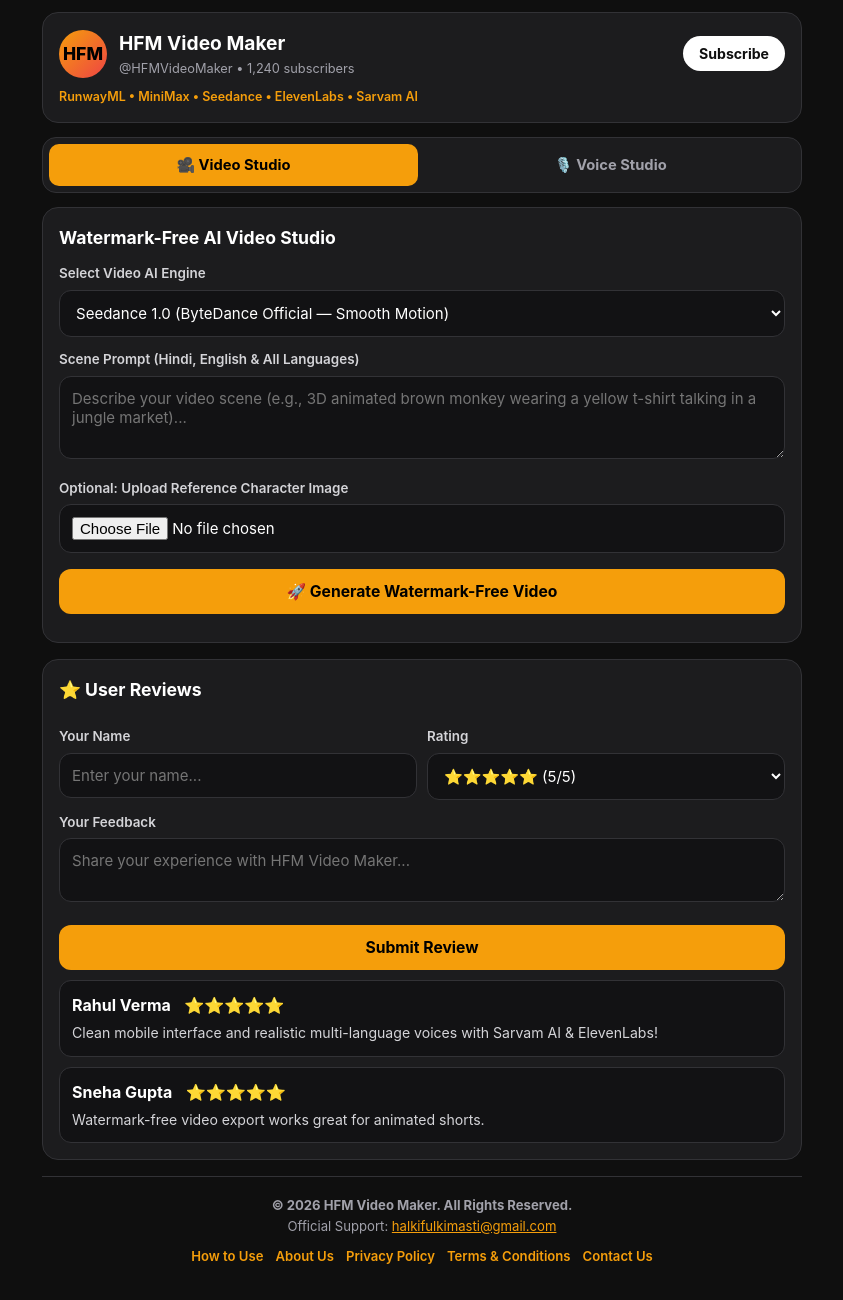
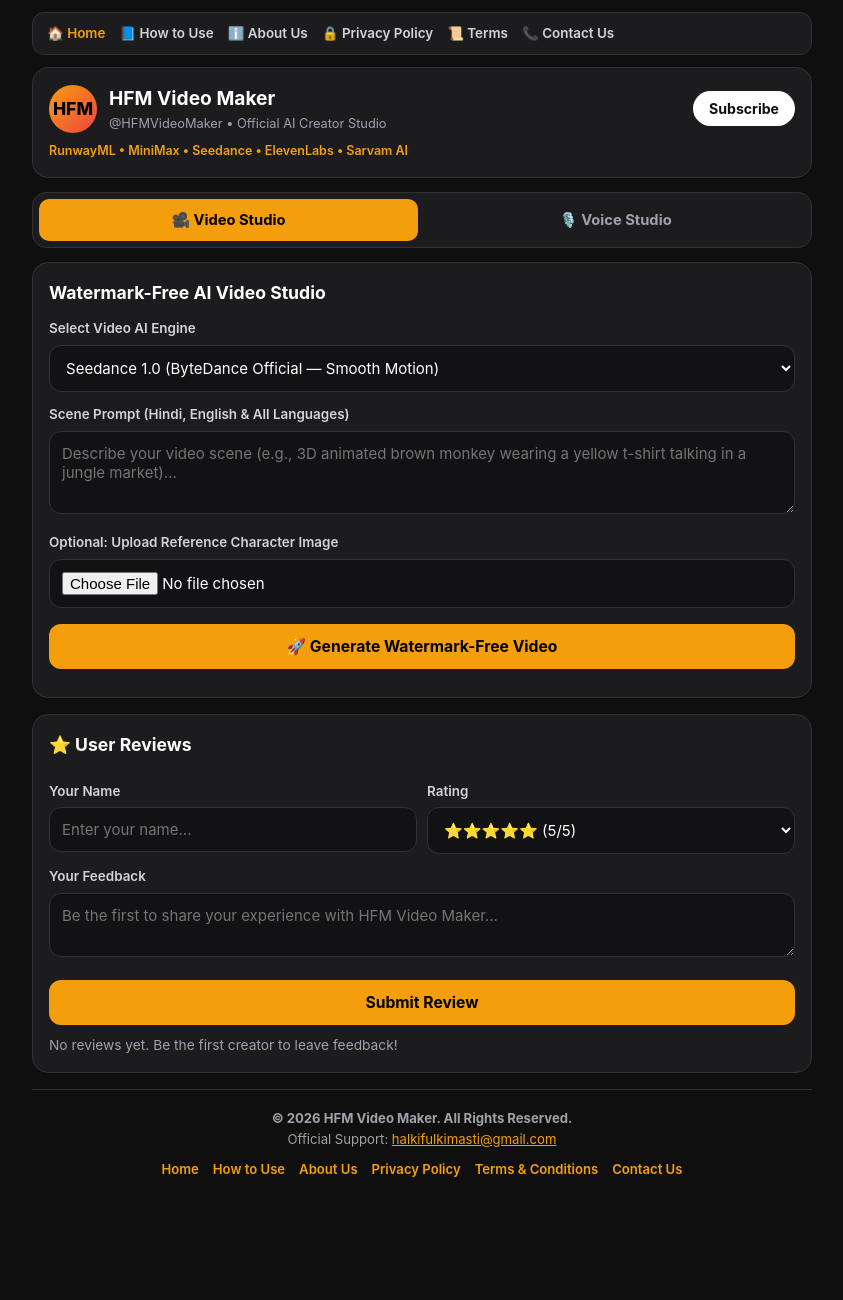
Before and after one commit to halkifulkimasti/hfmvideomaker, a plain HTML site: page index.html in a window 1280 px wide. Shown: the whole page, without its empty margins (218-1061 px from the left). After the commit the page ends 1221 px from the top, so only its background shows below. Drawn offline with Linux system fonts and the light colour scheme.

Commit message:
Update index.html

```diff
--- a/index.html
+++ b/index.html
@@ -18,7 +18,20 @@
     }
     * { box-sizing: border-box; margin: 0; padding: 0; font-family: -apple-system, BlinkMacSystemFont, "Segoe UI", Roboto, sans-serif; }
     body { background: var(--bg); color: var(--text); line-height: 1.55; padding: 12px; }
-    .container { max-width: 760px; margin: 0 auto; }
+    .container { max-width: 780px; margin: 0 auto; }
+
+    /* Top AdSense-Friendly Navigation Bar */
+    .top-nav {
+      display: flex; align-items: center; gap: 14px; overflow-x: auto;
+      background: var(--card); border: 1px solid var(--border);
+      padding: 10px 14px; border-radius: 12px; margin-bottom: 12px;
+      white-space: nowrap; scrollbar-width: none;
+    }
+    .top-nav::-webkit-scrollbar { display: none; }
+    .top-nav a {
+      color: #d4d4d8; text-decoration: none; font-size: 0.84rem; font-weight: 600;
+    }
+    .top-nav a.active, .top-nav a:hover { color: var(--accent); }
 
     /* Clean Mobile-First Channel Header */
     .channel-header {
@@ -49,7 +62,6 @@
     .yt-sub-pill.subscribed {
       background: #27272a; color: #ffffff; border: 1px solid #3f3f46;
     }
-    .yt-sub-pill svg { width: 18px; height: 18px; fill: currentColor; }
 
     /* YouTube-Style Bottom Sheet Modal */
     .sheet-backdrop {
@@ -75,11 +87,11 @@
       background: transparent; color: #fff; border: none; padding: 13px 8px;
       font-size: 0.96rem; cursor: pointer; border-radius: 10px; text-align: left;
     }
-    .sheet-option:hover, .sheet-option.selected { background: #303030; }
+    .sheet-option:hover { background: #303030; }
     .sheet-option-left { display: flex; align-items: center; gap: 14px; }
     .sheet-divider { height: 1px; background: #333; margin: 6px 0; }
 
-    /* Clean 2-Button Studio Switcher (Zero Mobile Clutter) */
+    /* Clean 2-Button Studio Switcher */
     .studio-switcher {
       display: grid; grid-template-columns: 1fr 1fr; gap: 8px;
       background: var(--card); padding: 6px; border-radius: 14px;
@@ -101,7 +113,7 @@
     .hidden { display: none !important; }
 
     label { display: block; font-size: 0.84rem; font-weight: 600; color: #d4d4d8; margin: 12px 0 6px; }
-    select, textarea, input[type="text"], input[type="email"], input[type="file"] {
+    select, textarea, input[type="text"], input[type="file"] {
       width: 100%; background: #121214; color: #fff; border: 1px solid var(--border);
       border-radius: 12px; padding: 12px; font-size: 0.94rem;
     }
@@ -130,18 +142,13 @@
     }
     .review-item p { color: #d4d4d8; font-size: 0.88rem; margin-top: 4px; }
 
-    /* Clean AdSense Footer + Info Drawer */
+    /* Clean AdSense Footer */
     footer {
       text-align: center; color: var(--muted); font-size: 0.82rem;
       padding: 18px 8px 30px; border-top: 1px solid var(--border); margin-top: 10px;
     }
-    .footer-links { display: flex; flex-wrap: wrap; justify-content: center; gap: 12px; margin-top: 10px; }
-    .footer-links a { color: var(--accent); text-decoration: none; font-weight: 600; cursor: pointer; }
-
-    .info-section { margin-top: 12px; padding-top: 12px; border-top: 1px solid var(--border); }
-    .info-section h3 { color: var(--accent); font-size: 1rem; margin: 10px 0 6px; }
-    .info-section p, .info-section li { color: #d4d4d8; font-size: 0.9rem; margin-bottom: 8px; }
-    .info-section ul { padding-left: 18px; }
+    .footer-links { display: flex; flex-wrap: wrap; justify-content: center; gap: 14px; margin-top: 10px; }
+    .footer-links a { color: var(--accent); text-decoration: none; font-weight: 600; }
 
     .toast {
       position: fixed; bottom: 20px; left: 50%; transform: translateX(-50%);
@@ -153,6 +160,16 @@
 </head>
 <body>
   <div class="container">
+    <!-- Top Navigation Bar (Direct Links to All AdSense Pages) -->
+    <nav class="top-nav">
+      <a href="index.html" class="active">🏠 Home</a>
+      <a href="guide.html">📘 How to Use</a>
+      <a href="about.html">ℹ️ About Us</a>
+      <a href="privacy.html">🔒 Privacy Policy</a>
+      <a href="terms.html">📜 Terms</a>
+      <a href="contact.html">📞 Contact Us</a>
+    </nav>
+
     <!-- Clean YouTube-Style Channel Header -->
     <header class="channel-header">
       <div class="channel-top">
@@ -160,7 +177,7 @@
           <div class="avatar">HFM</div>
           <div class="channel-title">
             <h1>HFM Video Maker</h1>
-            <div class="channel-meta">@HFMVideoMaker • <span id="subCountText">1,240</span> subscribers</div>
+            <div class="channel-meta">@HFMVideoMaker • Official AI Creator Studio</div>
           </div>
         </div>
         <button id="ytSubBtn" class="yt-sub-pill" onclick="handleSubPillClick()">
@@ -236,15 +253,6 @@
       <div id="voiceResult"></div>
     </section>
 
-    <!-- AdSense Info Viewer (Opens cleanly when footer links are tapped) -->
-    <section id="infoPanel" class="card hidden">
-      <div style="display:flex;justify-content:space-between;align-items:center;">
-        <h2 id="infoTitle">Information</h2>
-        <button onclick="closeInfo()" style="background:#27272a;color:#fff;border:none;padding:6px 12px;border-radius:8px;cursor:pointer;">✕ Close</button>
-      </div>
-      <div id="infoBody" class="info-section"></div>
-    </section>
-
     <!-- User Reviews Section -->
     <section class="card">
       <h2>⭐ User Reviews</h2>
@@ -263,43 +271,44 @@
         </div>
       </div>
       <label for="revText">Your Feedback</label>
-      <textarea id="revText" rows="2" placeholder="Share your experience with HFM Video Maker..."></textarea>
+      <textarea id="revText" rows="2" placeholder="Be the first to share your experience with HFM Video Maker..."></textarea>
       <button class="btn-primary" onclick="postReview()">Submit Review</button>
       <div id="reviewsList"></div>
     </section>
 
-    <!-- Clean Footer with Essential AdSense Links -->
+    <!-- Clean Footer with Direct AdSense Links -->
     <footer>
       <p><strong>© 2026 HFM Video Maker. All Rights Reserved.</strong></p>
       <p>Official Support: <a href="mailto:halkifulkimasti@gmail.com" style="color:#f59e0b;">halkifulkimasti@gmail.com</a></p>
       <div class="footer-links">
-        <a onclick="openInfo('guide')">How to Use</a>
-        <a onclick="openInfo('about')">About Us</a>
-        <a onclick="openInfo('privacy')">Privacy Policy</a>
-        <a onclick="openInfo('terms')">Terms & Conditions</a>
-        <a onclick="openInfo('contact')">Contact Us</a>
+        <a href="index.html">Home</a>
+        <a href="guide.html">How to Use</a>
+        <a href="about.html">About Us</a>
+        <a href="privacy.html">Privacy Policy</a>
+        <a href="terms.html">Terms & Conditions</a>
+        <a href="contact.html">Contact Us</a>
       </div>
     </footer>
   </div>
 
   <!-- YouTube-Style Notification Bottom Sheet -->
-  <div id="notifSheetBackdrop" class="sheet-backdrop" onclick="closeNotifSheet(event)">
+  <div id="notifSheetBackdrop" class="sheet-backdrop" onclick="closeNotifSheet()">
     <div class="bottom-sheet" onclick="event.stopPropagation()">
       <div class="sheet-handle"></div>
       <div class="sheet-title">Notifications</div>
       <div id="notifStatusNote" class="sheet-subtitle">Choose which updates and new AI features you want to receive.</div>
 
-      <button class="sheet-option" id="optAll" onclick="setNotifMode('all')">
+      <button class="sheet-option" onclick="setNotifMode('all')">
         <div class="sheet-option-left"><span>🔔</span><span>All (New features, models & updates)</span></div>
         <span id="checkAll"></span>
       </button>
 
-      <button class="sheet-option" id="optPers" onclick="setNotifMode('personalized')">
+      <button class="sheet-option" onclick="setNotifMode('personalized')">
         <div class="sheet-option-left"><span>🛎️</span><span>Personalized</span></div>
         <span id="checkPers"></span>
       </button>
 
-      <button class="sheet-option" id="optNone" onclick="setNotifMode('none')">
+      <button class="sheet-option" onclick="setNotifMode('none')">
         <div class="sheet-option-left"><span>🔕</span><span id="noneLabel">None (Notifications off)</span></div>
         <span id="checkNone"></span>
       </button>
@@ -323,13 +332,10 @@
     }
 
     // YouTube-Style Subscribe & Notification Controller
-    let subState = JSON.parse(localStorage.getItem("hfm_sub_state") || '{"subscribed":false,"mode":"all","count":1240}');
+    let subState = JSON.parse(localStorage.getItem("hfm_sub_v2") || '{"subscribed":false,"mode":"all"}');
 
     function renderSubUI() {
       const btn = document.getElementById("ytSubBtn");
-      const countEl = document.getElementById("subCountText");
-      countEl.textContent = subState.count.toLocaleString();
-
       if (!subState.subscribed) {
         btn.classList.remove("subscribed");
         btn.innerHTML = `<span>Subscribe</span>`;
@@ -353,13 +359,12 @@
         document.getElementById("notifStatusNote").textContent = "Choose which updates and new AI features you want to receive.";
         document.getElementById("noneLabel").textContent = "None (Turn off notifications)";
       }
-      localStorage.setItem("hfm_sub_state", JSON.stringify(subState));
+      localStorage.setItem("hfm_sub_v2", JSON.stringify(subState));
     }
 
     async function handleSubPillClick() {
       if (!subState.subscribed) {
         subState.subscribed = true;
-        subState.count += 1;
         subState.mode = "all";
         if ("Notification" in window && Notification.permission === "default") {
           const perm = await Notification.requestPermission();
@@ -406,7 +411,6 @@
 
     function unsubscribeChannel() {
       subState.subscribed = false;
-      subState.count = Math.max(1240, subState.count - 1);
       renderSubUI();
       closeNotifSheet();
       showToast("Unsubscribed from HFM Video Maker");
@@ -430,65 +434,6 @@
         aBtn.classList.add("active");
         vBtn.classList.remove("active");
       }
-    }
-
-    // AdSense Essential Pages Drawer
-    const infoContent = {
-      guide: {
-        title: "📘 How to Use HFM Video Maker",
-        html: `<p><strong>HFM Video Maker</strong> lets creators produce watermark-free AI videos and realistic multi-age voiceovers in Hindi, English, and major global languages.</p>
-               <h3>1. Creating AI Videos</h3>
-               <ul><li>Select <strong>Seedance 1.0</strong>, <strong>MiniMax</strong>, or <strong>RunwayML</strong>.</li>
-               <li>Enter a clear scene prompt and optionally upload a character reference image.</li>
-               <li>Click <strong>Generate Watermark-Free Video</strong> to render and download your HD MP4.</li></ul>
-               <h3>2. Creating Studio Voiceovers</h3>
-               <ul><li>Switch to <strong>Voice Studio</strong>, pick <strong>Sarvam AI</strong> or <strong>ElevenLabs</strong>, choose speaker age/gender, and download your audio.</li></ul>`
-      },
-      about: {
-        title: "ℹ️ About HFM Video Maker",
-        html: `<p><strong>HFM Video Maker</strong> unifies RunwayML, MiniMax, Seedance, Sarvam AI, and ElevenLabs into a single mobile-friendly creator studio built for reels, animated stories, and educational content.</p>
-               <p><strong>Official Contact:</strong> halkifulkimasti@gmail.com</p>`
-      },
-      privacy: {
-        title: "🔒 Privacy Policy",
-        html: `<p><em>Last Updated: November 2026</em></p>
-               <ul><li><strong>Media Processing:</strong> Prompts and reference images are processed solely to generate requested media and are never sold to third parties.</li>
-               <li><strong>Cookies & Google AdSense:</strong> Third-party vendors, including Google, use cookies (such as the DoubleClick DART cookie) to serve ads based on prior visits. Users may opt out via Google Ad Settings.</li>
-               <li><strong>Contact:</strong> halkifulkimasti@gmail.com</li></ul>`
-      },
-      terms: {
-        title: "📜 Terms & Conditions",
-        html: `<ul><li>Use this platform strictly for lawful, creative, and educational projects. Deceptive deepfakes or harmful content are prohibited.</li>
-               <li>You retain rights to original outputs generated from your prompts.</li></ul>`
-      },
-      contact: {
-        title: "📞 Contact Us",
-        html: `<p>For support, feedback, or business inquiries, email us directly at <strong>halkifulkimasti@gmail.com</strong> or send a message below:</p>
-               <label>Your Name</label><input type="text" id="cName" placeholder="Full name" />
-               <label>Your Email</label><input type="email" id="cEmail" placeholder="you@example.com" />
-               <label>Message</label><textarea id="cMsg" rows="3" placeholder="How can we help?"></textarea>
-               <button class="btn-primary" onclick="sendContact()">Send Message</button>
-               <div id="contactStatus" class="status-box"></div>`
-      }
-    };
-
-    function openInfo(key) {
-      document.getElementById("infoTitle").textContent = infoContent[key].title;
-      document.getElementById("infoBody").innerHTML = infoContent[key].html;
-      const panel = document.getElementById("infoPanel");
-      panel.classList.remove("hidden");
-      panel.scrollIntoView({ behavior: "smooth" });
-    }
-    function closeInfo() {
-      document.getElementById("infoPanel").classList.add("hidden");
-    }
-    function sendContact() {
-      const n = document.getElementById("cName").value.trim();
-      const e = document.getElementById("cEmail").value.trim();
-      const m = document.getElementById("cMsg").value.trim();
-      const st = document.getElementById("contactStatus");
-      if (!n || !e || !m) { st.textContent = "❌ Please fill in all fields."; return; }
-      st.textContent = `✅ Thank you, ${n}! Your inquiry has been routed to halkifulkimasti@gmail.com.`;
     }
 
     // Speaker List
@@ -612,13 +557,13 @@
       btn.disabled = false;
     }
 
-    // Reviews
-    const defaultReviews = [
-      { name: "Rahul Verma", star: "⭐⭐⭐⭐⭐", text: "Clean mobile interface and realistic multi-language voices with Sarvam AI & ElevenLabs!" },
-      { name: "Sneha Gupta", star: "⭐⭐⭐⭐⭐", text: "Watermark-free video export works great for animated shorts." }
-    ];
+    // Authentic User Reviews (No Placeholder Numbers)
     function renderReviews() {
-      const saved = JSON.parse(localStorage.getItem("hfm_reviews") || "null") || defaultReviews;
+      const saved = JSON.parse(localStorage.getItem("hfm_reviews_v2") || "[]");
+      if (!saved.length) {
+        document.getElementById("reviewsList").innerHTML = `<p style="color:#a1a1aa;font-size:0.86rem;margin-top:10px;">No reviews yet. Be the first creator to leave feedback!</p>`;
+        return;
+      }
       document.getElementById("reviewsList").innerHTML = saved.map(r => `
         <div class="review-item"><strong>${r.name}</strong> &nbsp; <span>${r.star}</span><p>${r.text}</p></div>
       `).join("");
@@ -628,9 +573,9 @@
       const star = document.getElementById("revStar").value;
       const text = document.getElementById("revText").value.trim();
       if (!name || !text) { showToast("❌ Please enter your name and review."); return; }
-      const saved = JSON.parse(localStorage.getItem("hfm_reviews") || "null") || defaultReviews;
+      const saved = JSON.parse(localStorage.getItem("hfm_reviews_v2") || "[]");
       saved.unshift({ name, star, text });
-      localStorage.setItem("hfm_reviews", JSON.stringify(saved));
+      localStorage.setItem("hfm_reviews_v2", JSON.stringify(saved));
       document.getElementById("revName").value = "";
       document.getElementById("revText").value = "";
       renderReviews();
```
